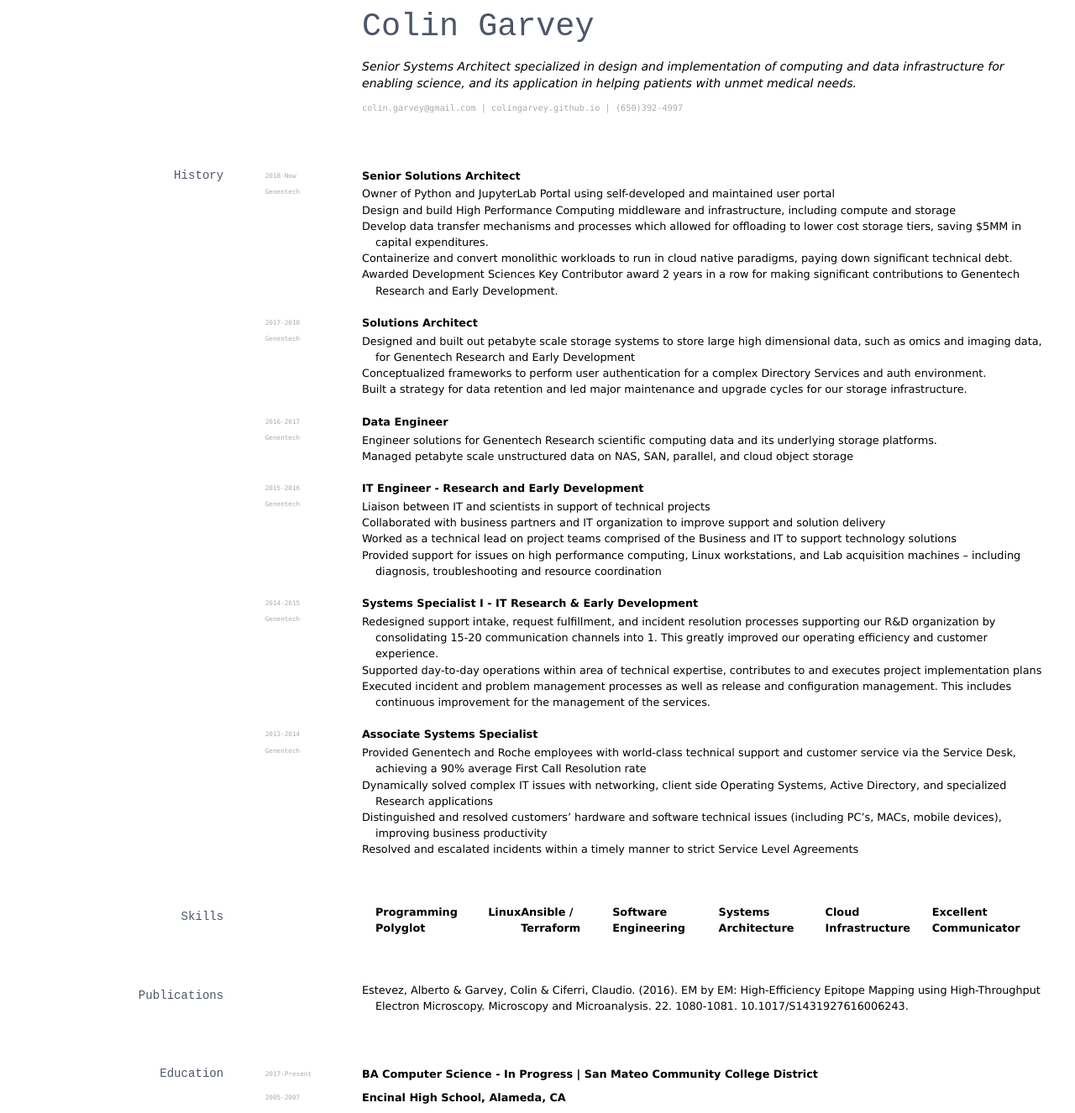
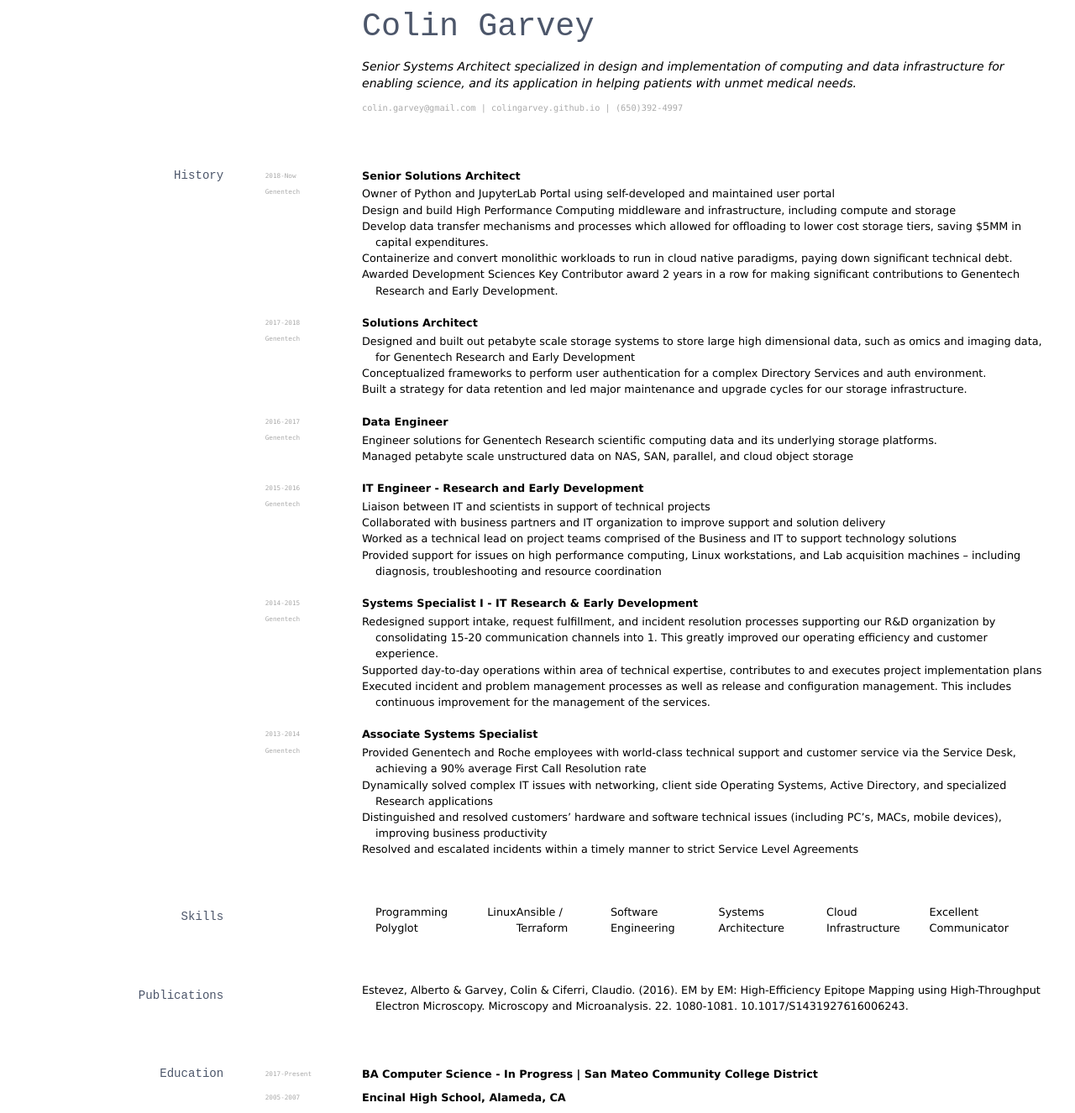
Before and after one commit to colingarvey/colingarvey.github.io, a Jekyll site: the page built from docs/_pages/cv.md, in a window 1280 px wide. Shown: the whole page at 84% size. Built offline with Jekyll 4.4.1, drawn with Linux system fonts in a browser that asks for light colours.

Commit message:
updated cv skills

```diff
--- a/docs/_pages/cv.md
+++ b/docs/_pages/cv.md
@@ -84,8 +84,7 @@ __Associate Systems Specialist__
 - Resolved and escalated incidents within a timely manner to strict Service Level Agreements
 
 ## Skills
-
-- **Programming Polyglot** | **Linux** | **Ansible / Terraform** | **Software Engineering** | **Systems Architecture** | **Cloud Infrastructure** | **Excellent Communicator**
+- Programming Polyglot | Linux | Ansible / Terraform | Software Engineering | Systems Architecture | Cloud Infrastructure | Excellent Communicator
 
 ## Publications
 - Estevez, Alberto & Garvey, Colin & Ciferri, Claudio. (2016). EM by EM: High-Efficiency Epitope Mapping using High-Throughput Electron Microscopy. Microscopy and Microanalysis. 22. 1080-1081. 10.1017/S1431927616006243.
```
